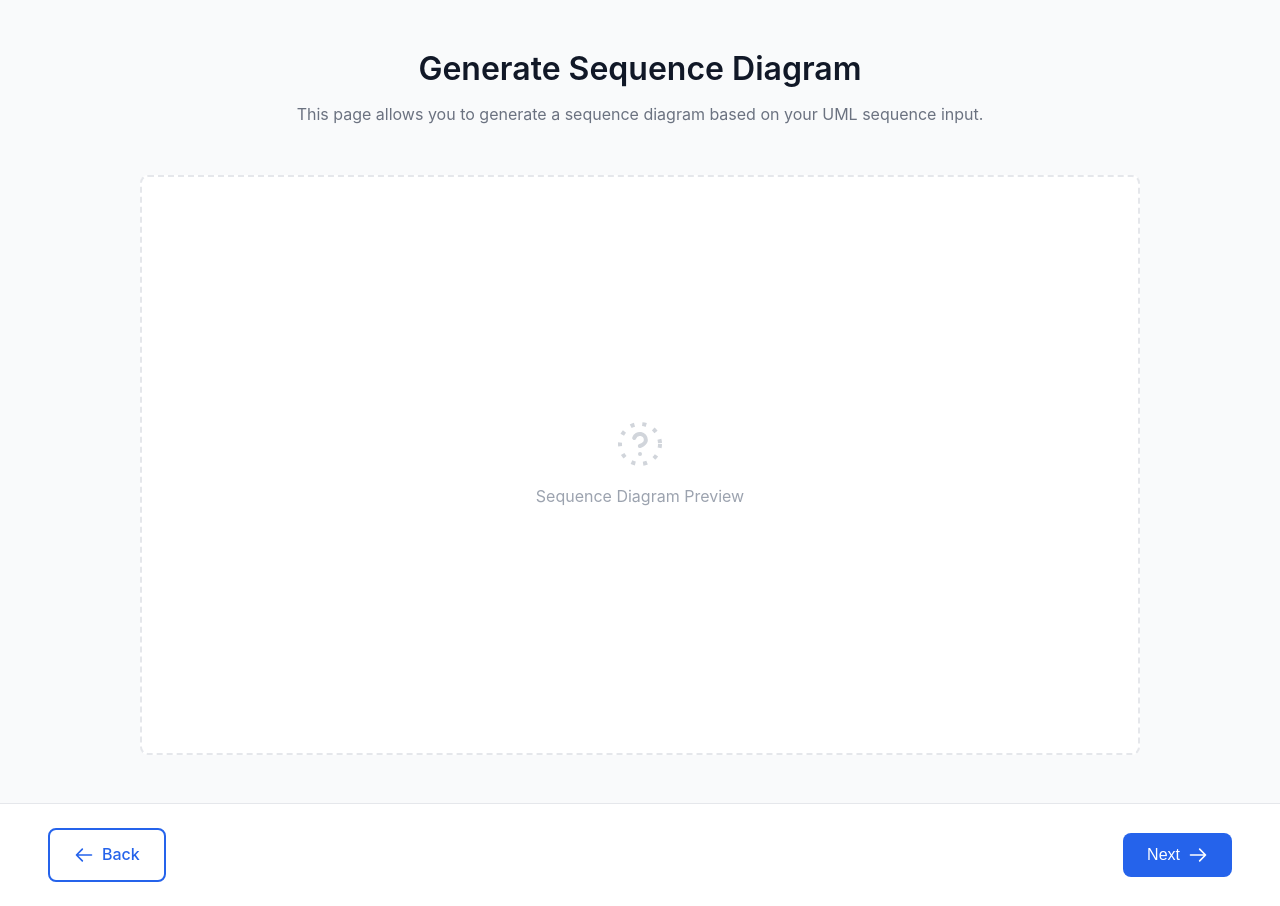
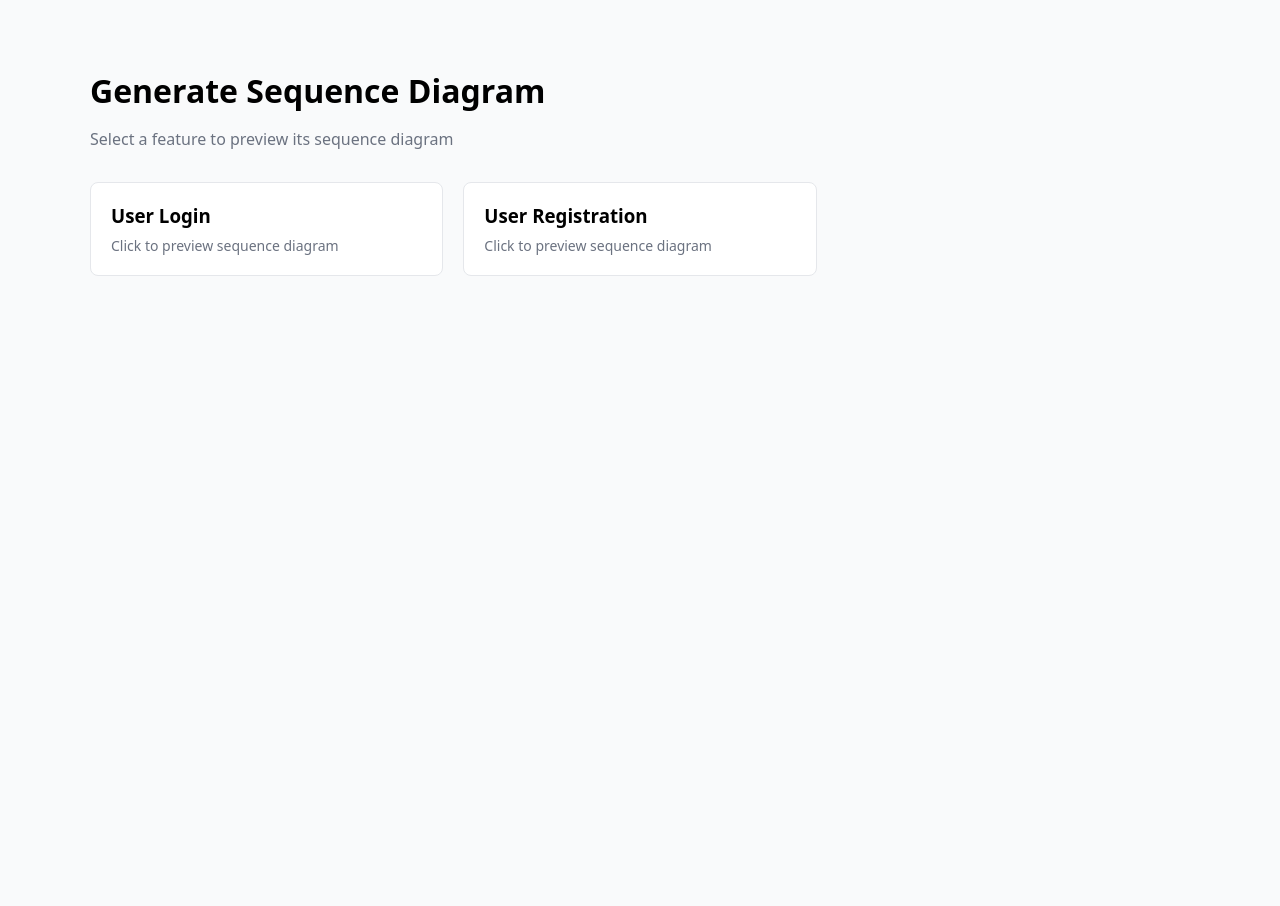
Before and after one commit to AgileSoftDev-2025/SRS-Generator-Tools, a Django app: page /sequence-diagram/ in a window 1280 px wide. After the commit the page ends 276 px from the top, so only its background shows below. Run offline with Django 5.2, Linux system fonts and the light colour scheme.

Commit message:
adding card box per feature for sequence diagram, finalize sequence diagram feature

```diff
--- a/main/templates/main/sequence_diagram.html
+++ b/main/templates/main/sequence_diagram.html
@@ -1,54 +1,198 @@
 <!DOCTYPE html>
 <html lang="en">
-<head>
-  <meta charset="UTF-8">
-  <meta name="viewport" content="width=device-width, initial-scale=1.0">
-  <title>Generate Sequence Diagram</title>
-</head>
-<body style="margin: 0; padding: 0; box-sizing: border-box; background-color: #f9fafb; font-family: -apple-system, BlinkMacSystemFont, 'Segoe UI', 'Roboto', 'Oxygen', 'Ubuntu', 'Cantarell', 'Fira Sans', 'Droid Sans', 'Helvetica Neue', sans-serif; color: #111827; font-size: 16px; line-height: 1.6; font-weight: 400; -webkit-font-smoothing: antialiased; -moz-osx-font-smoothing: grayscale; min-height: 100vh; display: flex; flex-direction: column;">
+  <head>
+    <meta charset="UTF-8" />
+    <title>Sequence Diagram</title>
+  </head>
 
-  <!-- Main Container -->
-  <div style="flex: 1; display: flex; flex-direction: column; align-items: center; padding: 48px 24px;">
+  <body style="margin: 0; background: #f9fafb; font-family: system-ui">
+    <!-- MAIN -->
+    <div style="padding: 48px; max-width: 1100px; margin: auto">
+      <h1 style="font-size: 32px; margin-bottom: 8px">
+        Generate Sequence Diagram
+      </h1>
+      <p style="color: #6b7280; margin-bottom: 32px">
+        Select a feature to preview its sequence diagram
+      </p>
 
-    <!-- Header Section -->
-    <div style="text-align: center; margin-bottom: 48px;">
-      <h1 style="font-size: 32px; font-weight: 600; color: #111827; margin: 0 0 12px 0; line-height: 1.3;">Generate Sequence Diagram</h1>
-      <p style="font-size: 16px; color: #6b7280; margin: 0;">This page allows you to generate a sequence diagram based on your UML sequence input.</p>
+      <!-- FEATURE CARDS -->
+      <div
+        id="feature-container"
+        style="
+          display: grid;
+          grid-template-columns: repeat(auto-fill, minmax(280px, 1fr));
+          gap: 20px;
+        "
+      ></div>
     </div>
 
-    <!-- Preview Area -->
-    <div style="width: 100%; max-width: 900px; background-color: #ffffff; border: 2px dashed #e5e7eb; border-radius: 8px; padding: 48px; min-height: 480px; display: flex; flex-direction: column; align-items: center; justify-content: center;">
+    <!-- MODAL -->
+    <div
+      id="modal"
+      style="
+        display: none;
+        position: fixed;
+        inset: 0;
+        background: rgba(0, 0, 0, 0.4);
+        align-items: center;
+        justify-content: center;
+        z-index: 50;
+      "
+    >
+      <div
+        style="
+          background: #fff;
+          width: 800px;
+          max-width: 90%;
+          border-radius: 10px;
+          padding: 24px;
+        "
+      >
+        <div
+          style="
+            display: flex;
+            justify-content: space-between;
+            align-items: center;
+          "
+        >
+          <h3 id="modal-title" style="margin: 0">Sequence Diagram</h3>
+          <button
+            onclick="closeModal()"
+            style="
+              border: none;
+              background: none;
+              font-size: 20px;
+              cursor: pointer;
+            "
+          >
+            ✕
+          </button>
+        </div>
 
-      <!-- Question Mark Icon (SVG) -->
-      <svg style="width: 48px; height: 48px; color: #d1d5db; margin-bottom: 16px;" fill="none" stroke="currentColor" viewBox="0 0 24 24" xmlns="http://www.w3.org/2000/svg">
-        <circle cx="12" cy="12" r="10" stroke="currentColor" stroke-width="2" stroke-dasharray="2 4" fill="none"/>
-        <path stroke-linecap="round" stroke-linejoin="round" stroke-width="2" d="M9.09 9a3 3 0 015.83 1c0 2-3 3-3 3m.08 4h.01"/>
-      </svg>
-
-      <!-- Preview Text -->
-      <p style="font-size: 16px; color: #9ca3af; margin: 0;">Sequence Diagram Preview</p>
+        <pre
+          id="plantuml-output"
+          style="
+            margin-top: 16px;
+            background: #111827;
+            color: #22c55e;
+            padding: 16px;
+            border-radius: 8px;
+            overflow: auto;
+          "
+        ></pre>
+      </div>
     </div>
 
-  </div>
+    <!-- SCRIPT -->
+    <script>
+      /* =====================================================
+   MODE 1: UI DUMMY (AKTIF SEKARANG)
+   ===================================================== */
+      const mockFeatures = [
+        {
+          id: 1,
+          title: "User Login",
+          plantuml: `
+@startuml
+actor User
+User -> LoginPage : input email & password
+LoginPage -> AuthController : submit
+AuthController -> UserDB : validate
+UserDB --> AuthController : success
+AuthController --> LoginPage : login success
+@enduml`,
+        },
+        {
+          id: 2,
+          title: "User Registration",
+          plantuml: `
+@startuml
+actor User
+User -> RegisterPage : input data
+RegisterPage -> UserController : submit
+UserController -> UserDB : save user
+UserDB --> UserController : success
+@enduml`,
+        },
+      ];
 
-  <!-- Footer Navigation -->
-  <div style="padding: 24px 48px; display: flex; justify-content: space-between; align-items: center; background-color: #ffffff; border-top: 1px solid #e5e7eb;">
+      renderCards(mockFeatures);
 
-    <!-- Back Button -->
-    <a href="{% url 'main:import_sql' %}" style="display: flex; align-items: center; gap: 8px; padding: 12px 24px; background-color: #ffffff; color: #2563eb; border: 2px solid #2563eb; border-radius: 8px; font-size: 16px; font-weight: 500; text-decoration: none; cursor: pointer; transition: all 0.2s;">
-      <svg style="width: 20px; height: 20px;" fill="none" stroke="currentColor" viewBox="0 0 24 24" xmlns="http://www.w3.org/2000/svg">
-        <path stroke-linecap="round" stroke-linejoin="round" stroke-width="2" d="M10 19l-7-7m0 0l7-7m-7 7h18"/>
-      </svg>
-      Back
-    </a>
+      /* =====================================================
+   MODE 2: BACKEND (UNCOMMENT JIKA SUDAH READY)
+   ===================================================== */
 
-    <!-- Next Button -->
-    <button style="display: flex; align-items: center; gap: 8px; padding: 12px 24px; background-color: #2563eb; color: #ffffff; border: none; border-radius: 8px; font-size: 16px; font-weight: 500; cursor: pointer; transition: all 0.2s;">
-      Next
-      <svg style="width: 20px; height: 20px;" fill="none" stroke="currentColor" viewBox="0 0 24 24" xmlns="http://www.w3.org/2000/svg">
-        <path stroke-linecap="round" stroke-linejoin="round" stroke-width="2" d="M14 5l7 7m0 0l-7 7m7-7H3"/>
-      </svg>
-    </button>
-  </div>
-</body>
+      /*
+fetch("/api/sequence/features/")
+  .then(res => res.json())
+  .then(data => {
+    renderCards(data);
+  })
+  .catch(err => {
+    console.error("Failed to load features", err);
+  });
+*/
+
+      /* =====================================================
+   RENDER CARD FUNCTION
+   ===================================================== */
+      function renderCards(features) {
+        const container = document.getElementById("feature-container");
+        container.innerHTML = "";
+
+        features.forEach((feature) => {
+          const card = document.createElement("div");
+
+          card.style = `
+      background:#fff;
+      border:1px solid #e5e7eb;
+      border-radius:8px;
+      padding:20px;
+      cursor:pointer;
+      transition:.2s;
+    `;
+
+          card.innerHTML = `
+      <h3 style="margin:0 0 8px;">${feature.title}</h3>
+      <p style="margin:0; color:#6b7280; font-size:14px;">
+        Click to preview sequence diagram
+      </p>
+    `;
+
+          card.onmouseenter = () =>
+            (card.style.boxShadow = "0 8px 20px rgba(0,0,0,0.08)");
+          card.onmouseleave = () => (card.style.boxShadow = "none");
+
+          card.onclick = () => openModal(feature);
+
+          container.appendChild(card);
+        });
+      }
+
+      /* =====================================================
+   MODAL HANDLER
+   ===================================================== */
+      function openModal(feature) {
+        document.getElementById("modal").style.display = "flex";
+        document.getElementById("modal-title").innerText = feature.title;
+
+        /* MODE DUMMY */
+        document.getElementById("plantuml-output").textContent =
+          feature.plantuml;
+
+        /* MODE BACKEND (UNCOMMENT NANTI) */
+        /*
+  fetch(`/api/sequence/${feature.id}/generate/`)
+    .then(res => res.json())
+    .then(data => {
+      document.getElementById("plantuml-output").textContent = data.plantuml;
+    });
+  */
+      }
+
+      function closeModal() {
+        document.getElementById("modal").style.display = "none";
+      }
+    </script>
+  </body>
 </html>
--- a/main/urls.py
+++ b/main/urls.py
@@ -21,8 +21,9 @@ urlpatterns = [
     path('use-case-spec/', views.use_case_spec, name='use_case_spec'),          # Step 4
     path('activity-diagram/', views.activity_diagram, name='activity_diagram'), # Step 5
     path('sequence-diagram/', views.sequence_diagram, name='sequence_diagram'),
-    path('sequence/<int:userstory_id>/generate/', views.generate_sequence_diagram, name='generate_sequence_diagram'),
-
+    path("api/sequence/features/", views.get_sequence_features, name="sequence_features"),
+    path("api/sequence/<str:feature_id>/generate/", views.generate_sequence_diagram_by_feature, name="generate_sequence_diagram_by_feature"),
+    path("api/sequence/features/", views.sequence_feature_list, name="sequence_feature_list"),
 
     # Alternative/Special Features
     path('use-case/', views.use_case, name='use_case'),
--- a/main/views.py
+++ b/main/views.py
@@ -244,6 +244,122 @@ def generate_sequence_diagram(request, userstory_id):
     with open(png_path, "rb") as img:
         return HttpResponse(img.read(), content_type="image/png")
 
+def get_sequence_features(request):
+    features = UseCaseSpecification.objects.select_related(
+        'usecase__gui'
+    ).all()
+
+    data = []
+    for f in features:
+        data.append({
+            "id": f.id_usecasespecification,
+            "title": f.summary_description,
+            "gui": f.usecase.gui.nama_atribut
+        })
+
+    return JsonResponse(data, safe=False)
+
+def generate_sequence_diagram_by_feature(request, feature_id):
+    usecase_spec = get_object_or_404(
+        UseCaseSpecification,
+        id_usecasespecification=feature_id
+    )
+
+    basic_paths = usecase_spec.basic_paths.order_by("step_number")
+    alt_paths = usecase_spec.alternative_paths.all()
+    exc_paths = usecase_spec.exception_paths.all()
+
+    gui = usecase_spec.usecase.gui
+    pages = Page.objects.filter(gui=gui).prefetch_related("elements")
+
+    tables = ImportedTable.objects.all()
+    relationships = ImportedRelationship.objects.all()
+
+    plantuml = build_sequence_plantuml(
+        usecase_spec,
+        basic_paths,
+        alt_paths,
+        exc_paths,
+        pages,
+        tables,
+        relationships
+    )
+
+    return JsonResponse({"plantuml": plantuml})
+
+def sequence_feature_list(request):
+    features = UseCaseSpecification.objects.select_related(
+        'usecase__gui'
+    )
+
+    data = []
+    for f in features:
+        data.append({
+            "id": f.id_usecasespecification,
+            "title": f.summary_description,
+            "gui": f.usecase.gui.nama_atribut,
+        })
+
+    return JsonResponse(data, safe=False)
+
+def build_sequence_plantuml(
+    usecase_spec,
+    basic_paths,
+    alt_paths,
+    exc_paths,
+    pages,
+    tables,
+    relationships
+):
+    lines = []
+    lines.append("@startuml")
+    lines.append("actor User")
+    lines.append("boundary UI")
+    lines.append("control Controller")
+    lines.append("database DB")
+    lines.append("")
+
+    lines.append(f"User -> UI : {usecase_spec.summary_description}")
+    lines.append("UI -> Controller : request")
+
+    # BASIC PATH
+    for step in basic_paths:
+        lines.append(f"Controller -> Controller : Step {step.step_number} - {step.description}")
+
+    # GUI interaction
+    for page in pages:
+        lines.append(f"Controller -> UI : Open page {page.name}")
+        for el in page.elements.all():
+            lines.append(f"User -> UI : Input {el.name} ({el.input_type})")
+
+    # SQL interaction
+    for table in tables:
+        lines.append(f"Controller -> DB : access {table.name}")
+
+    lines.append("DB --> Controller : result")
+    lines.append("Controller --> UI : response")
+
+    # ALTERNATIVE PATH
+    if alt_paths.exists():
+        lines.append("alt Alternative Flow")
+        for alt in alt_paths:
+            lines.append(
+                f"Controller -> Controller : Alt Step from {alt.related_basic_step} - {alt.description}"
+            )
+        lines.append("end")
+
+    # EXCEPTION PATH
+    if exc_paths.exists():
+        lines.append("alt Exception Flow")
+        for exc in exc_paths:
+            lines.append(
+                f"Controller -> Controller : Exception at {exc.related_basic_step} - {exc.description}"
+            )
+        lines.append("end")
+
+    lines.append("@enduml")
+    return "\n".join(lines)
+
 def class_diagram(request):
     if request.method != "POST":
         return JsonResponse({"status": "error", "message": "Invalid method"})
```
